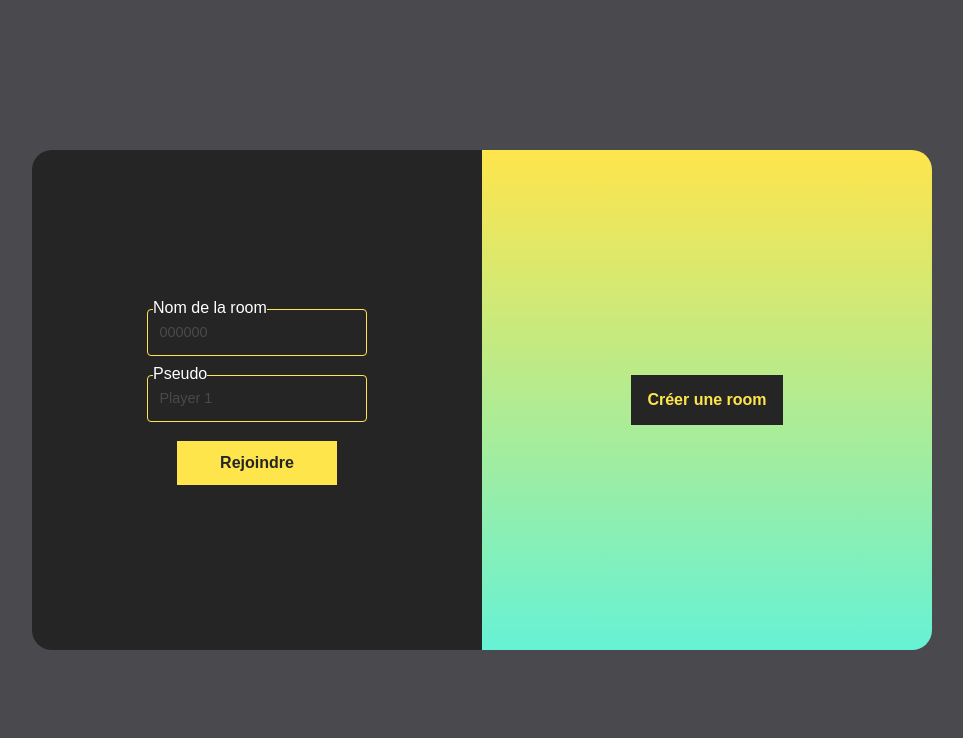
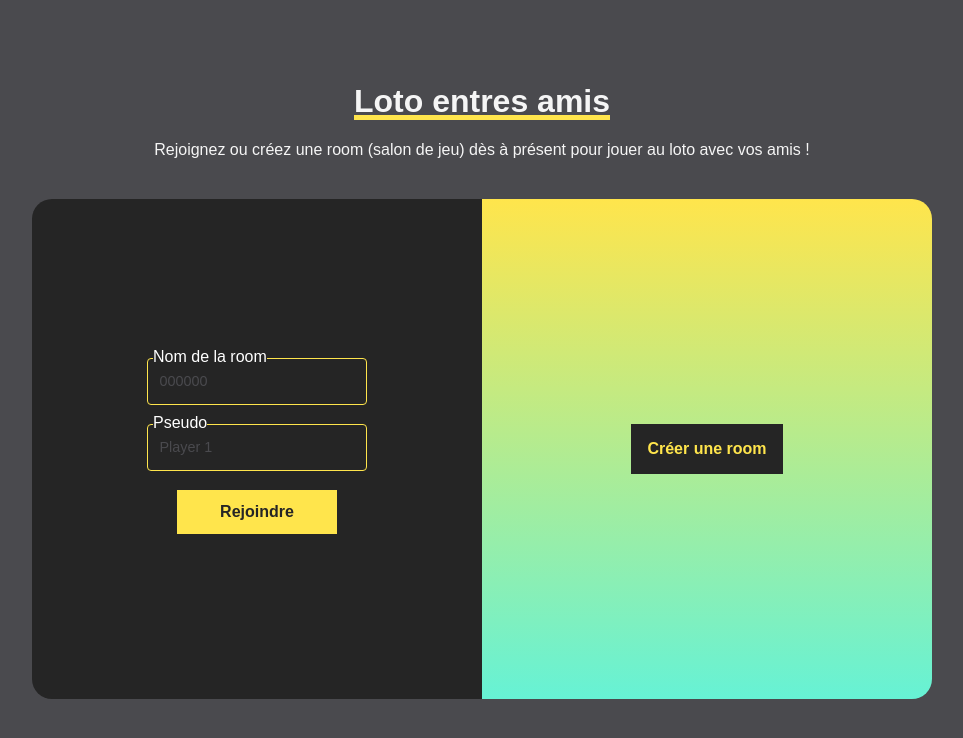
Before and after one commit to TagadaMeli27/loto-entre-amis, a website: page views/home.html in a window 1280 px wide. Shown: the whole page, without its empty margins (158-1121 px from the left). Drawn offline with nearby package versions, Linux system fonts and the light colour scheme; files that its build step writes are made by us from their sources; no server answers.

Commit message:
add informations in home page

```diff
--- a/static/css/form.css
+++ b/static/css/form.css
@@ -10,11 +10,22 @@ html, body {
 
 main.container {
     display: flex;
+    flex-direction: column;
     justify-content: center;
     align-items: center;
     height: 100vh;
+    color: whitesmoke;
     background-color: #4a4a4e;
     overflow: hidden; /* Fix no scroll content */
+}
+
+main.container h1 {
+    box-shadow: inset 0px -5px 0px 0px #ffe54c;
+}
+
+main.container p {
+    margin: 0;
+    padding: 0 1em;
 }
 
 .form {
--- a/views/home.html
+++ b/views/home.html
@@ -7,6 +7,8 @@
 
 {% block body %}
 <main class="container">
+    <h1>Loto entres amis</h1>
+    <p>Rejoignez ou créez une room (salon de jeu) dès à présent pour jouer au loto avec vos amis !</p>
     <div class="form">
         <div class="form-container active">
             <!-- Rejoindre une room -->
```
